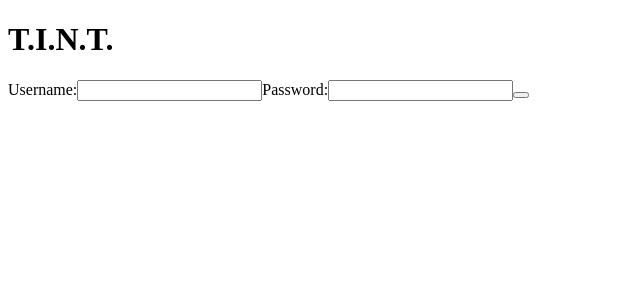
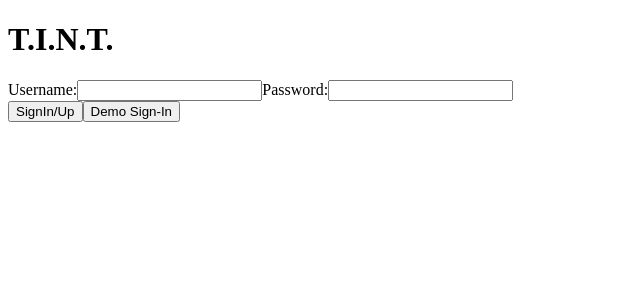
Before and after one commit to ACBullen/full_stack_tint, a React app: page /#/login in a window 1280 px wide. Before the commit this address led to /#/. Shown: the top 300 px of the page, without its empty margins (0-640 px from the left). Built offline with nearby package versions, Linux system fonts and the light colour scheme; the HTML template or start-up script is replaced by a standard one.

Commit message:
Add inital styling to form box. Add button text to sign-in/up. Add demo sign-in button

```diff
--- a/app/assets/stylesheets/static_pages.scss
+++ b/app/assets/stylesheets/static_pages.scss
@@ -10,3 +10,15 @@ body {
     -1px 1px 0 #ffffff,
     1px 1px 0 #ffffff;
 }
+
+#SessionForm {
+  background-color: white;
+  display: inline-block;
+  border: 1px solid black;
+  padding: 3px;
+  border-radius: 3px;
+}
+
+#SessionForm input {
+  display: block;
+}
--- a/frontend/components/main.jsx
+++ b/frontend/components/main.jsx
@@ -1,5 +1,8 @@
 import React from 'react';
 import SessionFormContainer from './session_form_container';
+
+//Separate h1 into a nav bar component with the related info in later
+//refactoring.
 
 const Main = ({store}) => (
   <div>
--- a/frontend/components/session_form.jsx
+++ b/frontend/components/session_form.jsx
@@ -18,8 +18,11 @@ class SessionForm extends React.Component {
         <lable>Password:
           <input type="password" />
         </lable>
-        <button type='button' />
-      </div>
+        <div id="SignIn/Up/demo buttons">
+          <button type='button'>SignIn/Up</button>
+          <button type="button">Demo Sign-In</button>
+        </div>
+    </div>
     )
   }
 }
```
